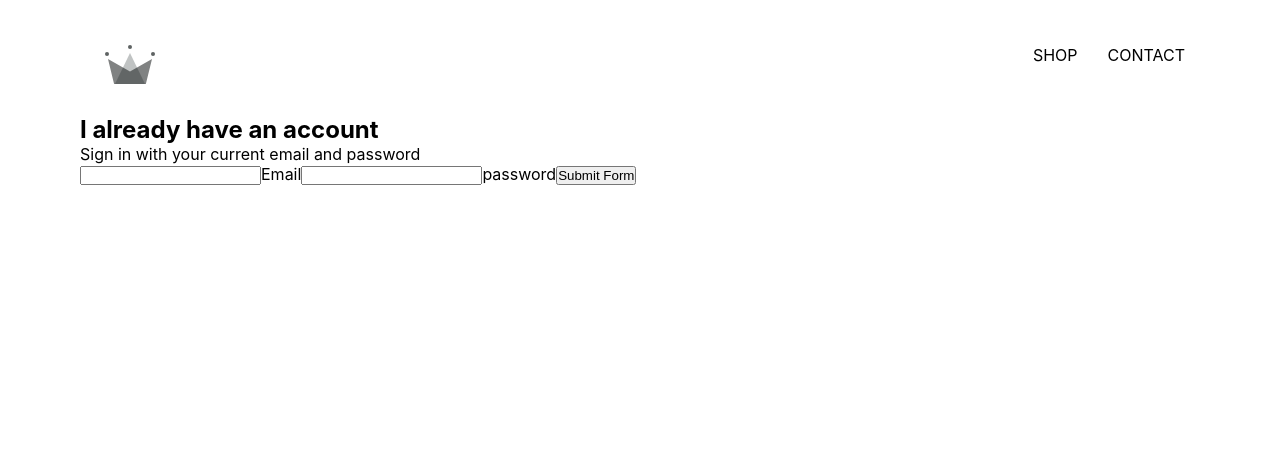
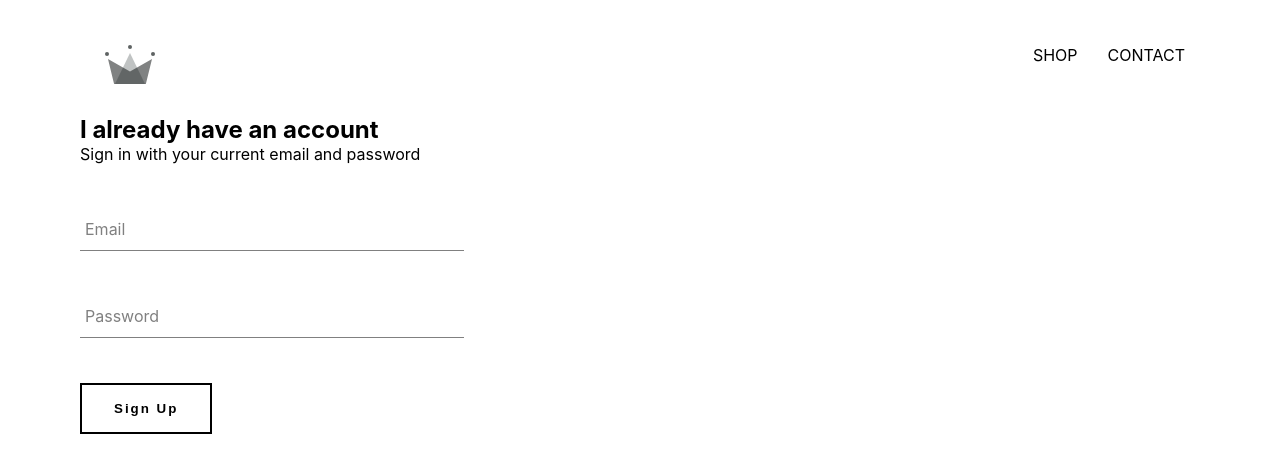
Before and after one commit to Yonarp/Reactpractice-ecommerce, a React (Create React App) app: page /signin in a window 1280 px wide. Shown: the top 472 px of the page. Built offline with nearby package versions, Linux system fonts and the light colour scheme.

Commit message:
added custom button component in forms and implemented styling for it

```diff
--- /dev/null
+++ b/src/Components/custom-button/custom-button.component.jsx
@@ -0,0 +1,11 @@
+import React from 'react';
+
+import './custom-button.styles.scss';
+
+const CustomButton = ({children , ...otherProps}) => (
+    <button className = 'custom-button' {...otherProps}>
+        {children}
+    </button>
+);
+
+export default CustomButton;
--- /dev/null
+++ b/src/Components/custom-button/custom-button.styles.scss
@@ -0,0 +1,15 @@
+.custom-button{
+    cursor: pointer;
+    outline: none;
+    background: transparent;
+    font-weight: 600;
+    text-transform: capitalize;
+    letter-spacing: 2px;
+    border: 2px solid black;
+    padding:  1rem 2rem;
+    transition: all .3s cubic-bezier(0.075, 0.82, 0.165, 1);
+    &:hover{
+        background: black;
+        color: white;
+    }
+}
--- /dev/null
+++ b/src/Components/form-input/form-input.styles.scss
@@ -0,0 +1,54 @@
+$sub-color: grey;
+$main-color: black;
+
+@mixin shrinkLabel {
+  top: -14px;
+  font-size: 12px;
+  color: $main-color;
+}
+
+.group {
+  position: relative;
+  margin: 45px 0;
+
+  .form-input {
+    background: none;
+    background-color: white;
+    color: $sub-color;
+    font-size: 18px;
+    padding: 10px 10px 10px 5px;
+    display: block;
+    width: 100%;
+    border: none;
+    border-radius: 0;
+    border-bottom: 1px solid $sub-color;
+    margin: 25px 0;
+
+    &:focus {
+      outline: none;
+    }
+
+    &:focus ~ .form-input-label {
+      @include shrinkLabel();
+    }
+  }
+
+  input[type='password'] {
+    letter-spacing: 0.3em;
+  }
+
+  .form-input-label {
+    color: $sub-color;
+    font-size: 16px;
+    font-weight: normal;
+    position: absolute;
+    pointer-events: none;
+    left: 5px;
+    top: 10px;
+    transition: 300ms ease all;
+
+    &.shrink {
+      @include shrinkLabel();
+    }
+  }
+}
--- /dev/null
+++ b/src/Components/form-input/form.input.component.jsx
@@ -0,0 +1,18 @@
+import React from 'react';
+
+import './form-input.styles.scss';
+
+
+const FormInput = ({handleChange , label , ...otherProps}) => (
+    <div className="group">
+        <input className='form-input' onChange={handleChange} {...otherProps} />
+        {
+            label ?
+            (<label className = {`${otherProps.value.length ? 'shrink': ''} form-input-label`}>
+                {label}
+            </label>): null
+        }
+    </div>
+);
+
+export default FormInput;
--- a/src/Components/sign-in/sign-in.component.jsx
+++ b/src/Components/sign-in/sign-in.component.jsx
@@ -1,4 +1,6 @@
 import React from 'react';
+import CustomButton from '../custom-button/custom-button.component';
+import FormInput from '../form-input/form.input.component';
 
 import './sing-in.styles.scss';
 
@@ -35,11 +37,11 @@
                 <span>Sign in with your current email and password</span>
 
                 <form onSubmit= {this.handleSubmit}>
-                    <input type="email" name='email' onChange={this.handleChange} value={this.state.email} required  />
-                    <label>Email</label>
-                    <input type="password" name='password' onChange={this.handleChange} value={this.state.password} required   />
-                    <label>password</label>
-                    <input type="submit" value='Submit Form'/>
+                    <FormInput type="email" name='email' handleChange={this.handleChange} value={this.state.email} required  label= 'Email'/>
+
+                    <FormInput type="password" name='password' handleChange={this.handleChange} value={this.state.password} required label= 'Password' />
+
+                    <CustomButton type="submit">Sign up</CustomButton>
                 </form>
             </div>
         );
--- a/src/Components/sign-in/sing-in.styles.scss
+++ b/src/Components/sign-in/sing-in.styles.scss
@@ -0,0 +1,5 @@
+.sign-in{
+    width: 30vw;
+    display: flex;
+    flex-direction: column;
+}
```
